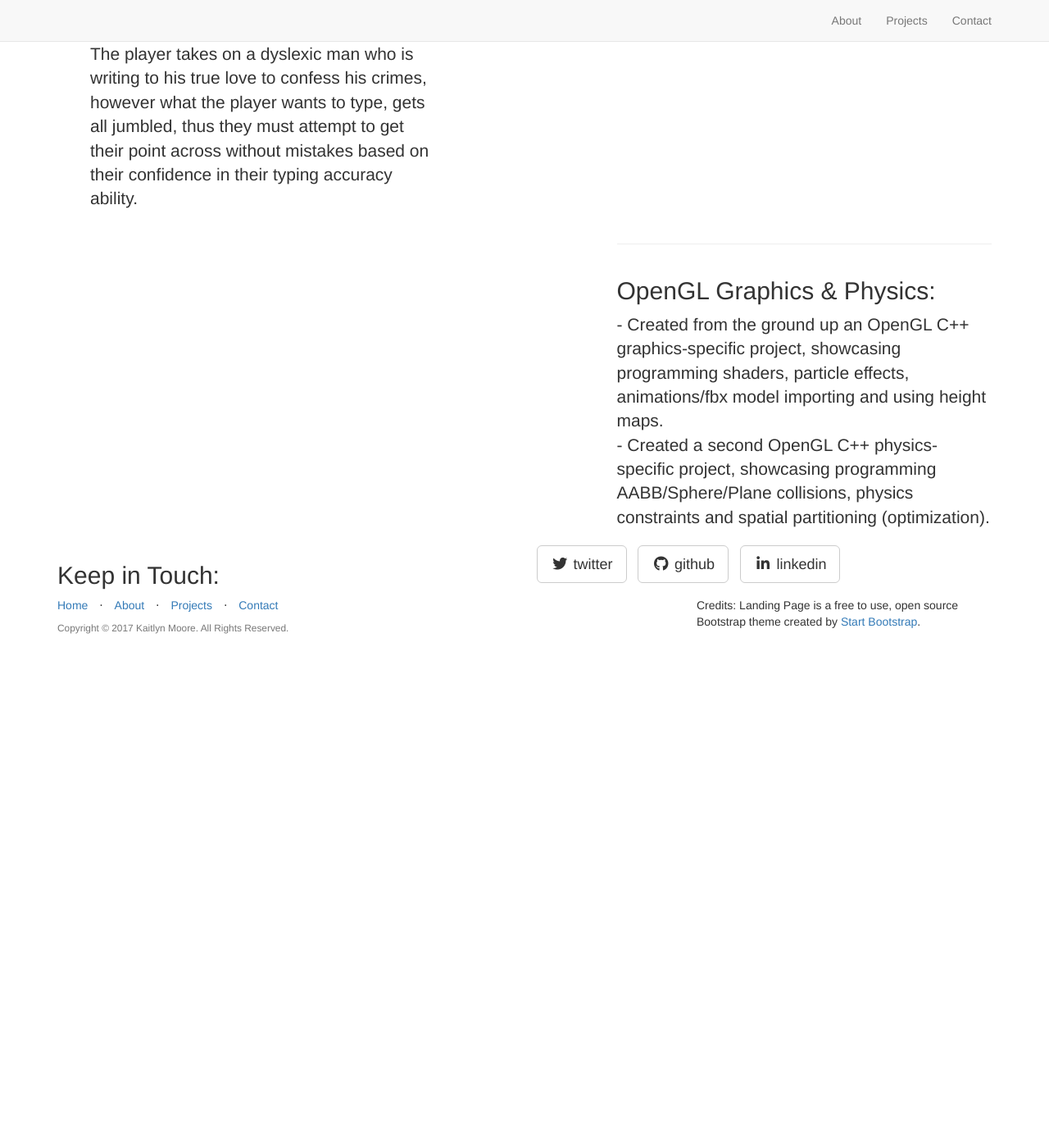
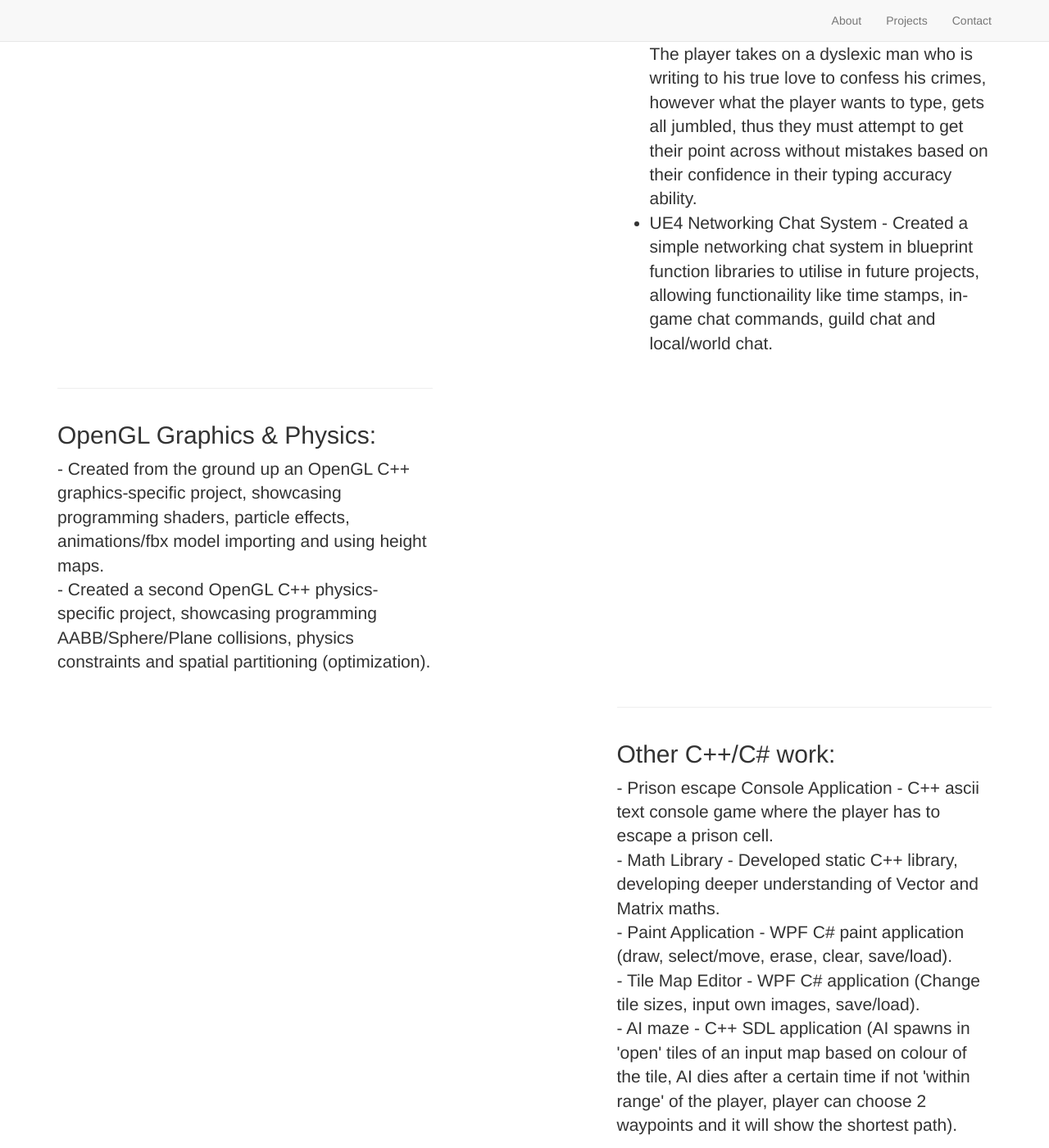
Before and after one commit to kaitlynm1/kaitlynm1.github.io, a Jekyll site: the page built from _posts/2014-09-24-services-4.markdown, in a window 1280 px wide and 1400 px high, scrolled down 2815 px. Shown: the whole window at 82% size. Built offline with Jekyll 4.4.1, drawn with Linux system fonts in a browser that asks for light colours; nearby versions of some CDN libraries; library files that are not in the unit come from our copies; before the commit the page ends 3600 px from its top, so only the background shows below that; some of the changed text lies outside the part shown.

Commit message:
More project descriptions

```diff
--- a/_posts/2014-09-24-services-4.markdown
+++ b/_posts/2014-09-24-services-4.markdown
@@ -2,9 +2,10 @@
 layout: default
 img: ipad.png
 category: Projects
-title: Game Jams:<br>
+title: Game Jams & other UE4 projects:<br>
 description: |
 ---
 - Chesster - Talked about above, VR game in Unity/C# where the player takes on the abilities of differenct chess pieces to traverse a level. <br>
 - Mr Blobby goes for a Bounce - Following the theme of 'Physics' with the rules of using only UE4/Blueprints/C++, developed a game in a team of 7, our game followed 2 blobs connected via an elastic escaping from their science beaker (single-player but could switch between blobs for tactical reasons, 3D jumping puzzle). <br>
-- True Crime Spelling Romance - Following the theme of our name (randomly generated) and the rules of only using Unity/C#, developed a game in a team of 4, our game was a 2D typing challenge game. The player takes on a dyslexic man who is writing to his true love to confess his crimes, however what the player wants to type, gets all jumbled, thus they must attempt to get their point across without mistakes based on their confidence in their typing accuracy ability.
+- True Crime Spelling Romance - Following the theme of our name (randomly generated) and the rules of only using Unity/C#, developed a game in a team of 4, our game was a 2D typing challenge game. The player takes on a dyslexic man who is writing to his true love to confess his crimes, however what the player wants to type, gets all jumbled, thus they must attempt to get their point across without mistakes based on their confidence in their typing accuracy ability. <br>
+- UE4 Networking Chat System - Created a simple networking chat system in blueprint function libraries to utilise in future projects, allowing functionaility like time stamps, in-game chat commands, guild chat and local/world chat.
```
Also changed, not shown: _posts/2014-09-26-services-6.markdown (added, +12 -0 lines).
